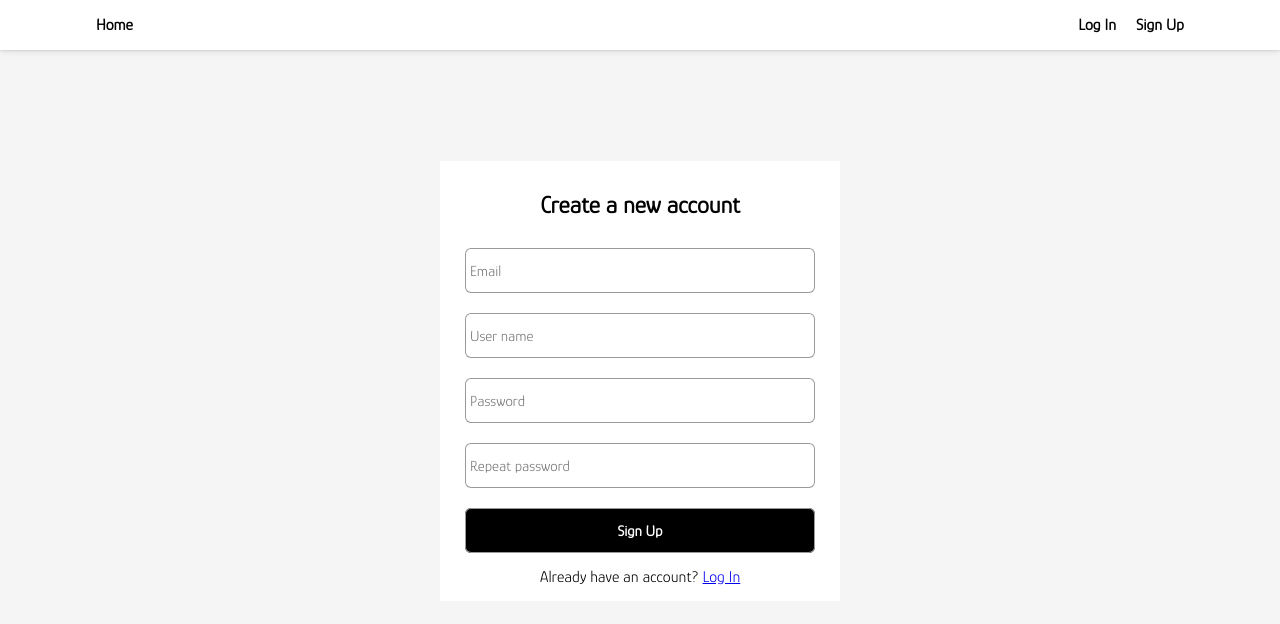
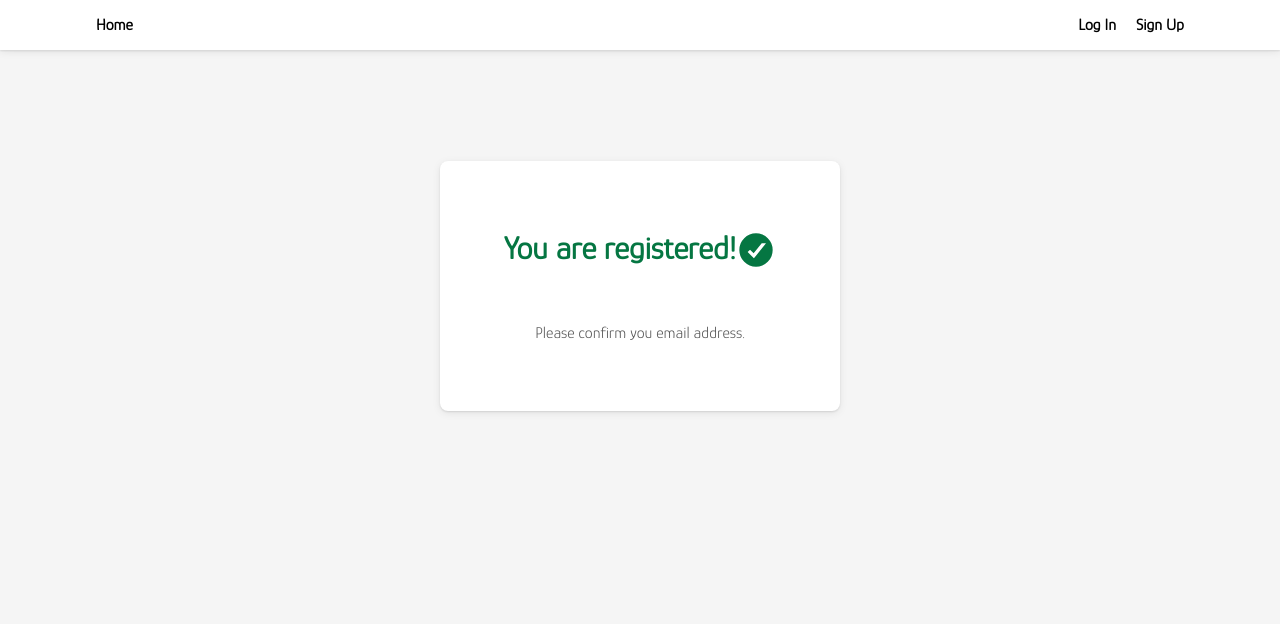
Before and after one commit to kornatskyi/authentication-form, a React app: page /signup in a window 1280 px wide. Shown: the top 624 px of the page. Built offline with nearby package versions, Linux system fonts and the light colour scheme; no server answers.

Commit message:
message after signing up

```diff
--- a/src/apiCalls.ts
+++ b/src/apiCalls.ts
@@ -35,10 +35,20 @@ export const signIn = async (data: LoginCredentials) => {
 export const signUp = (registrationCredentials: RegistrationCredentials) => {
   const config: AxiosRequestConfig = {
     method: 'post',
-    url: process.env.API_URL + '/users',
+    url: process.env.API_URL + '/signup',
 
     data: registrationCredentials,
     withCredentials: true,
   }
   return axios(config)
 }
+
+export const isEmailConfirmed = () => {
+  const config: AxiosRequestConfig = {
+    method: 'post',
+    url: process.env.API_URL + '/isconfirmed',
+
+    withCredentials: true,
+  }
+  return axios(config)
+}
--- a/src/components/SignIn/SignIn.tsx
+++ b/src/components/SignIn/SignIn.tsx
@@ -8,6 +8,9 @@ import { AppContext } from '../../App'
 
 export default function SignIn(): ReactElement {
   const [errorClass, setErrorClass] = useState('')
+  const [wrongCredentialsMessage, setWrongCredentialsMessage] = useState(
+    (() => <p></p>)()
+  )
   const history = useHistory()
 
   const { isAuthorized, setIsAuthorized } = useContext(AppContext)
@@ -37,6 +40,7 @@ export default function SignIn(): ReactElement {
               if (res.status === 200) {
                 setIsAuthorized(true)
                 console.log('You are Signed In')
+                history.push('/home')
               } else {
                 setIsAuthorized(false)
 
@@ -46,11 +50,11 @@ export default function SignIn(): ReactElement {
               }
             })
             .catch((err) => {
+              setWrongCredentialsMessage(
+                (() => <p className="error">Wrong email or password</p>)()
+              )
               console.log(err)
               console.log('Error when signing in')
-            })
-            .finally(() => {
-              history.push('/home')
             })
         })}
       >
@@ -81,7 +85,7 @@ export default function SignIn(): ReactElement {
           placeholder="Password"
         />
         {displayFormError(errors.password?.message)}
-
+        {wrongCredentialsMessage}
         <input
           className={`${errorClass} button`}
           type="submit"
--- a/src/components/SignUp/SignUp.tsx
+++ b/src/components/SignUp/SignUp.tsx
@@ -1,5 +1,5 @@
 import axios, { AxiosRequestConfig } from 'axios'
-import React, { ReactElement, useRef } from 'react'
+import React, { ReactElement, useRef, useState } from 'react'
 import { useForm } from 'react-hook-form'
 import { Link, useHistory } from 'react-router-dom'
 import { signUp } from '../../apiCalls'
@@ -9,6 +9,8 @@ import './SignUp.scss'
 
 function SignUp(): ReactElement {
   const history = useHistory()
+  const [isRegistered, setIsRegistered] = useState(false)
+  const [isEmailConfirmed, setIsEmailConfirmed] = useState(false)
   const {
     register,
     handleSubmit,
@@ -25,6 +27,27 @@ function SignUp(): ReactElement {
   const password = useRef({})
   password.current = watch('password', '')
 
+  if (true) {
+    return (
+      <div className="successfullyAuthenticated formContainer">
+        <div>
+          <h1>You are registered!</h1>
+          <svg
+            xmlns="http://www.w3.org/2000/svg"
+            viewBox="0 0 24 24"
+            data-supported-dps="24x24"
+            fill="currentColor"
+            width="40"
+            height="40"
+            focusable="false"
+          >
+            <path d="M12 2a10 10 0 1010 10A10 10 0 0012 2zm-1.25 15L7 13.25l1.41-1.41L10.59 14l4.84-6H18z"></path>
+          </svg>
+        </div>
+        <p>Please confirm you email address.</p>
+      </div>
+    )
+  } else {
     return (
       <div className="signUpContainer formContainer">
         <div className="form-header">
@@ -35,7 +58,10 @@ function SignUp(): ReactElement {
           onSubmit={handleSubmit((data) => {
             signUp(data)
               .then((res) => {
-              history.push('/home')
+                console.log(res.data)
+                if (res.status === 200) {
+                  setIsRegistered(true)
+                }
               })
               .catch((err) => {
                 console.log(err)
@@ -58,8 +84,8 @@ function SignUp(): ReactElement {
             {...register('name', {
               required: { value: true, message: 'Choose your user name!' },
               maxLength: {
-              value: 16,
-              message: 'Field length should be less then 16 chars!',
+                value: 30,
+                message: 'Field length should be less then 30 chars!',
               },
             })}
             type="text"
@@ -107,5 +133,6 @@ function SignUp(): ReactElement {
       </div>
     )
   }
+}
 
 export default SignUp
--- a/src/styles/FormContainer.scss
+++ b/src/styles/FormContainer.scss
@@ -3,9 +3,11 @@
 .formContainer {
   background-color: $container-background;
 
+  border-radius: $border-radius;
   display: flex;
   flex-direction: column;
   align-items: center;
+  box-shadow: $box-shadow;
 
   width: 100%;
 
@@ -13,6 +15,22 @@
 
   padding: 15px 25px;
   margin-top: 10%;
+
+  &.successfullyAuthenticated {
+    color: $success-color;
+    flex-direction: column;
+    justify-content: space-evenly;
+    min-height: 250px;
+
+    div {
+      display: flex;
+      flex-direction: row;
+    }
+
+    & > p {
+      color: $color01;
+    }
+  }
 
   .form-header {
     margin: 15px;
--- a/src/styles/_variables.scss
+++ b/src/styles/_variables.scss
@@ -11,7 +11,7 @@ $color2: #000033;
 $color20: #00004d;
 $color29: #e6e6ff;
 
-$success-color: green;
+$success-color: #057642;
 
 $error: red;
 
```
Lines whose indentation alone changed are shown as unchanged.
